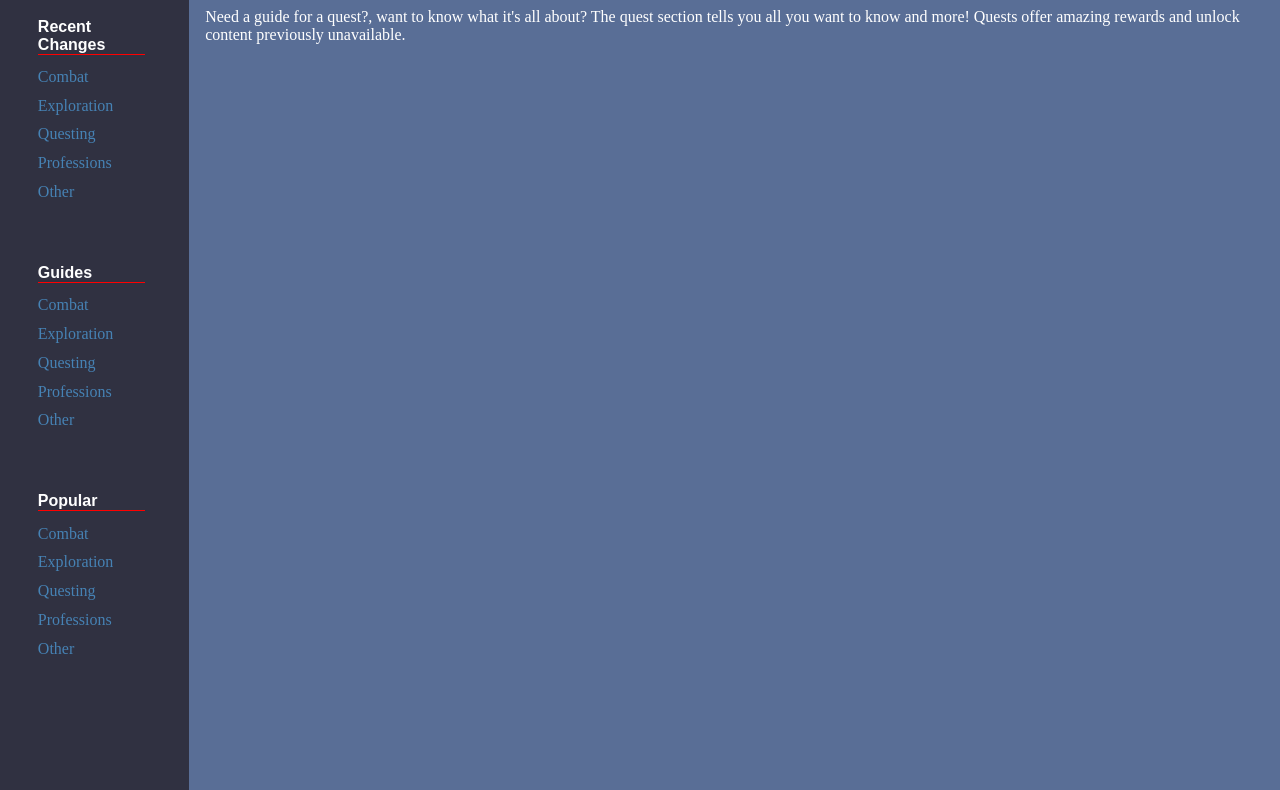
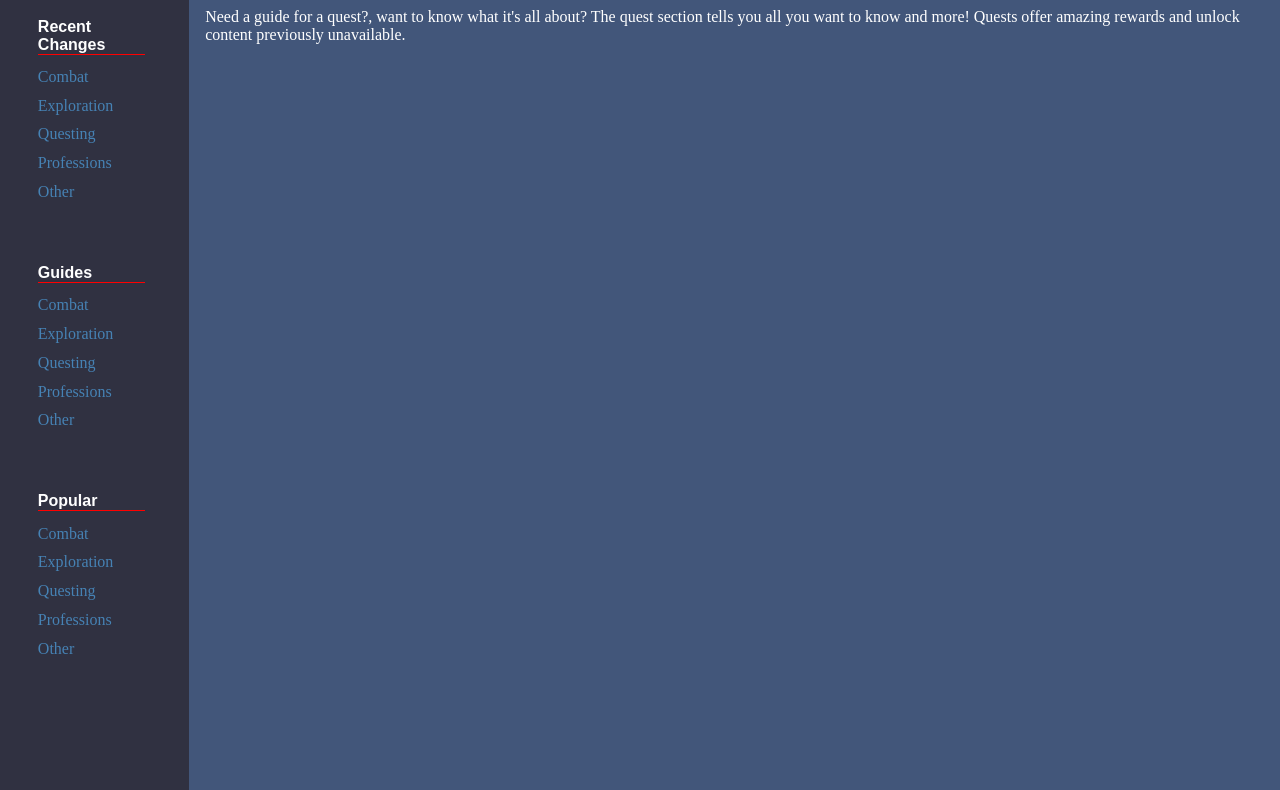
Before and after one commit to bailey-long/MMO_Wiki, a plain HTML site: page src/index.html in a window 1280 px wide. Shown: the part 433-1223 px from the top of the page. Drawn offline with Linux system fonts and the dark colour scheme; a web font is replaced by a local one.

Commit message:
changed colour scheme in dark mode

```diff
--- a/src/layout.css
+++ b/src/layout.css
@@ -4,19 +4,17 @@
     --contentBackground: antiquewhite;
     --exteriorBackground: wheat;
     --textColor: black;
-    --linkColor: blue;
-    --visitedLinkColor: purple;
+    --linkColor: purple;
     --footPanelLinkColor: blue;
 }
 @media (prefers-color-scheme: dark) {
     :root{
         /*Changes with theme*/
         --underline: red;
-        --contentBackground: #596e96;
+        --contentBackground: #42567a; /*#596e96*/
         --exteriorBackground: #303141;
         --textColor: white;
-        --linkColor: blue;
-        --visitedLinkColor: #292963;
+        --linkColor: #1e1e65;
         --footPanelLinkColor: steelblue;
     }
 }
@@ -47,9 +45,6 @@ a{
 }
 a:hover{
     text-decoration: underline;
-}
-a:visited{
-    color: var(--visitedLinkColor)
 }
 #listContainer a, .footer a{
     color: var(--footPanelLinkColor);
```
Also changed, not shown: 1 other file.
